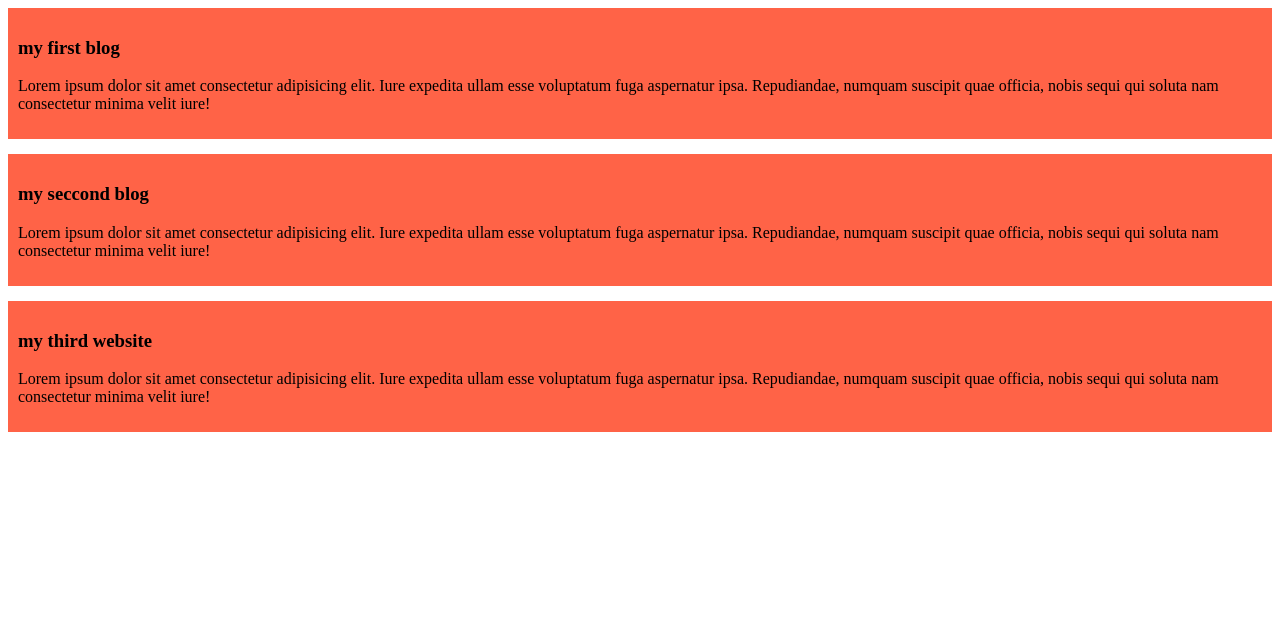
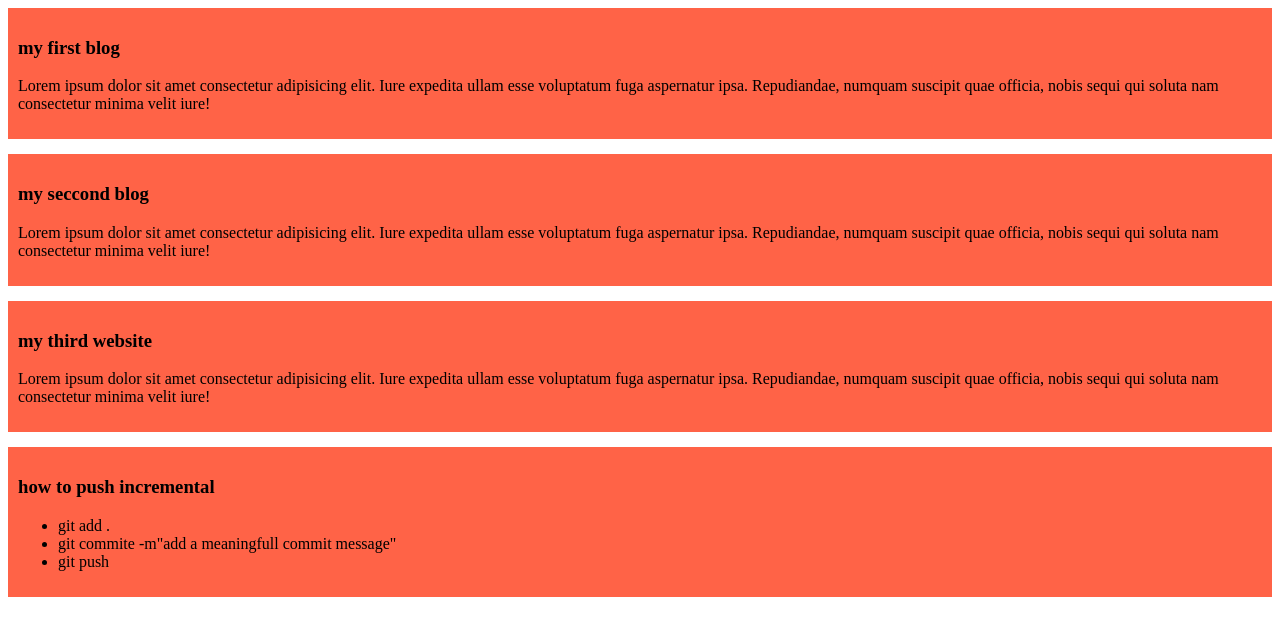
Before and after one commit to shamim-mahmud1/my-simple-website, a plain HTML site: page index.html in a window 1280 px wide. Drawn offline with Linux system fonts and the light colour scheme.

Commit message:
added a list to push code

```diff
--- a/index.html
+++ b/index.html
@@ -26,5 +26,14 @@
 
 
    </div>
+   <div>
+  <h3>how to push incremental</h3>
+<ul>
+    <li>git add .</li>
+    <li>git commite -m"add a meaningfull commit message"</li>
+    <li>git push</li>
+</ul>
+
+   </div>
 </body>
 </html>
```
